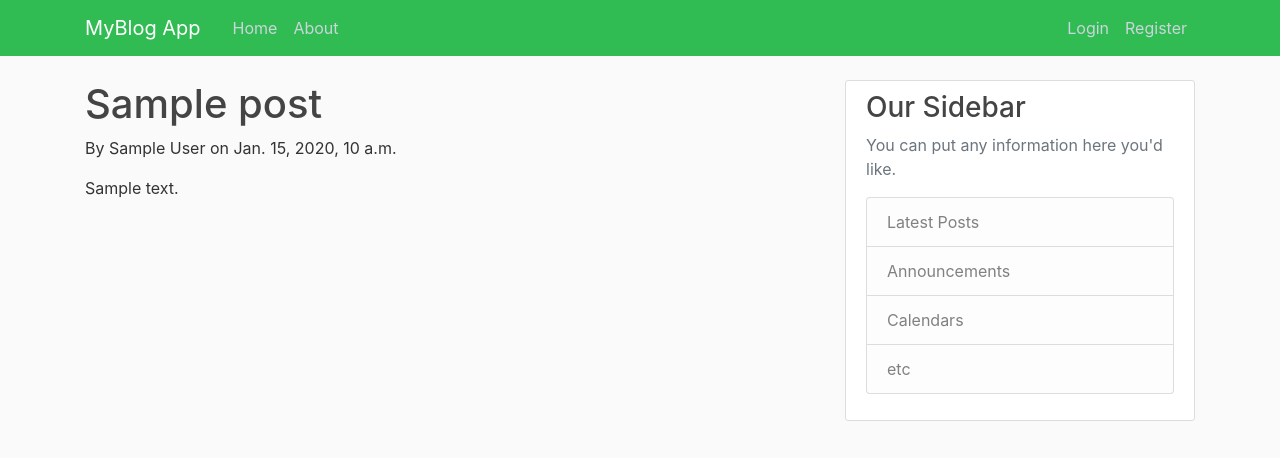
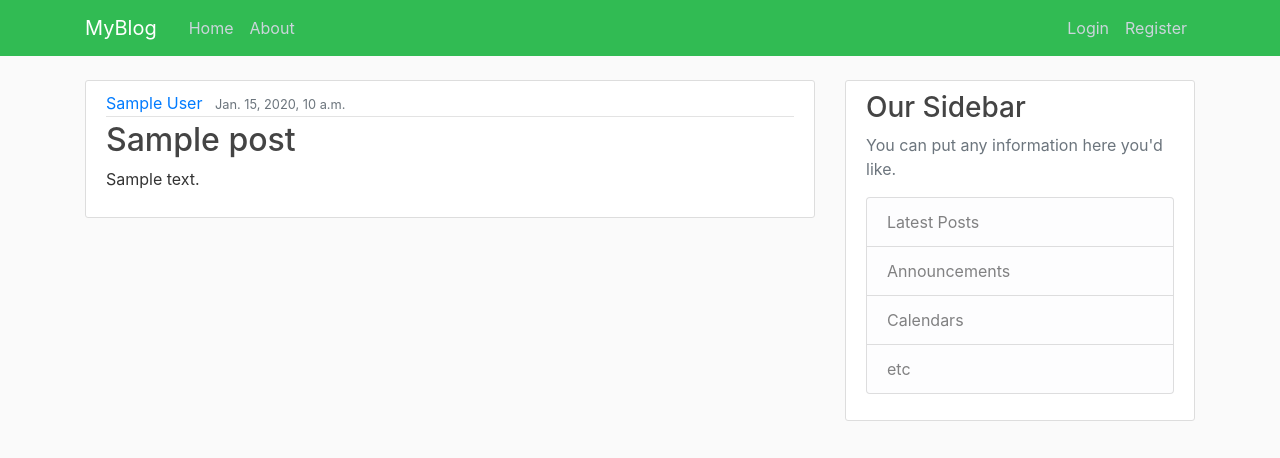
Before and after one commit to Nelson-Tommogo/PythonDjangopractices, a Django app: template blogg/templates/blogg/home.html in a window 1280 px wide. Shown: the top 458 px of the page. Run offline with Django 4.2, Linux system fonts and the light colour scheme; the template is opened without the code that fills it: most values are stand-ins (such as "Sample title", 1, 10 or a date in 2020).

Commit message:
More Here

```diff
--- a/blogg/templates/blogg/base.html
+++ b/blogg/templates/blogg/base.html
@@ -95,7 +95,7 @@
 <header class="site-header">
   <nav class="navbar navbar-expand-md navbar-dark bg-steel fixed-top">
     <div class="container">
-      <a class="navbar-brand mr-4" href="/">MyBlog App</a>
+      <a class="navbar-brand mr-4" href="/">MyBlog</a>
       <button class="navbar-toggler" type="button" data-toggle="collapse" data-target="#navbarToggle" aria-controls="navbarToggle" aria-expanded="false" aria-label="Toggle navigation">
       <span class="navbar-toggler-icon"></span>
       </button>
--- a/blogg/templates/blogg/home.html
+++ b/blogg/templates/blogg/home.html
@@ -1,8 +1,15 @@
 {% extends "blogg/base.html"%}
 {% block content %}
   {% for post in posts %}
-    <h1>{{ post.title }}</h1>
-    <p>By {{ post.author }} on {{ post.date_Posted }}</p>
-    <p>{{ post.content }}</p>
+  <article class="media content-section">
+    <div class="media-body">
+      <div class="article-metadata">
+        <a class="mr-2" href="#">{{ post.author }}</a>
+        <small class="text-muted">{{ post.date_posted }}</small>
+      </div>
+      <h2><a class="article-title" href="#">{{ post.title }}</a></h2>
+      <p class="article-content">{{ post.content }}</p>
+    </div>
+  </article>
   {% endfor %}
   {% endblock content %}
```
